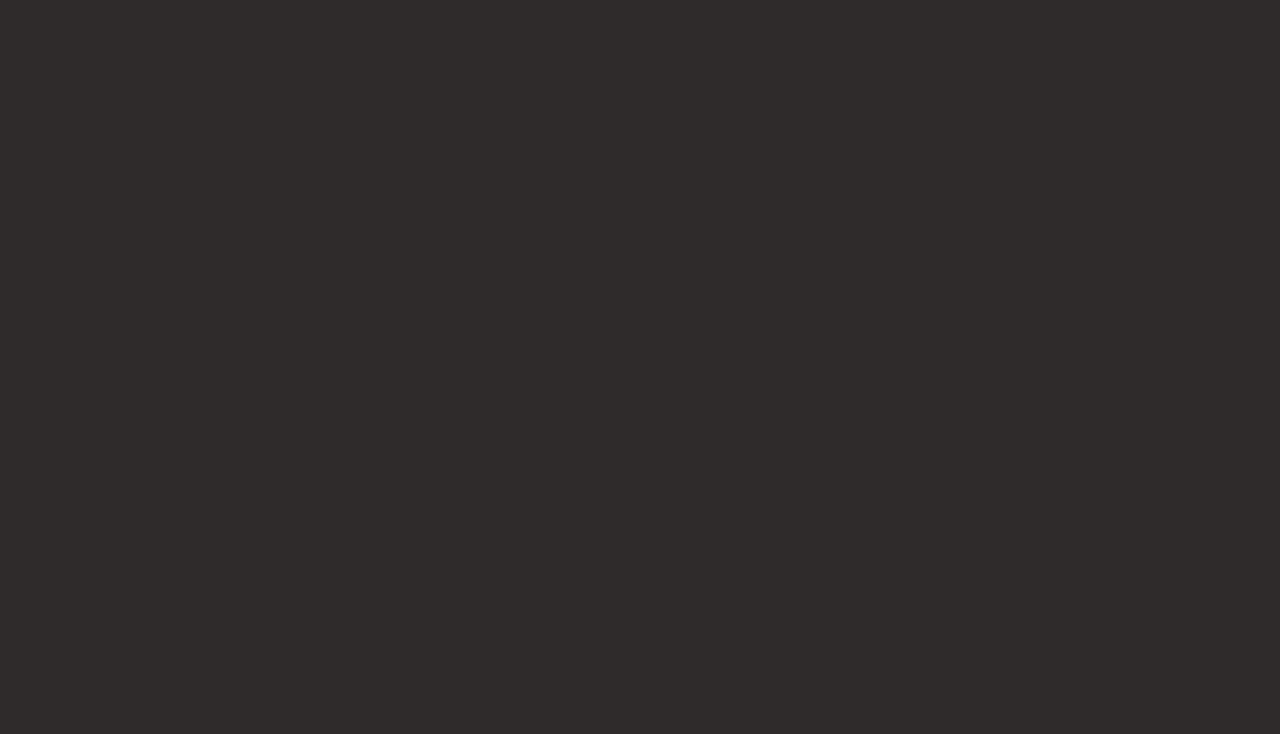
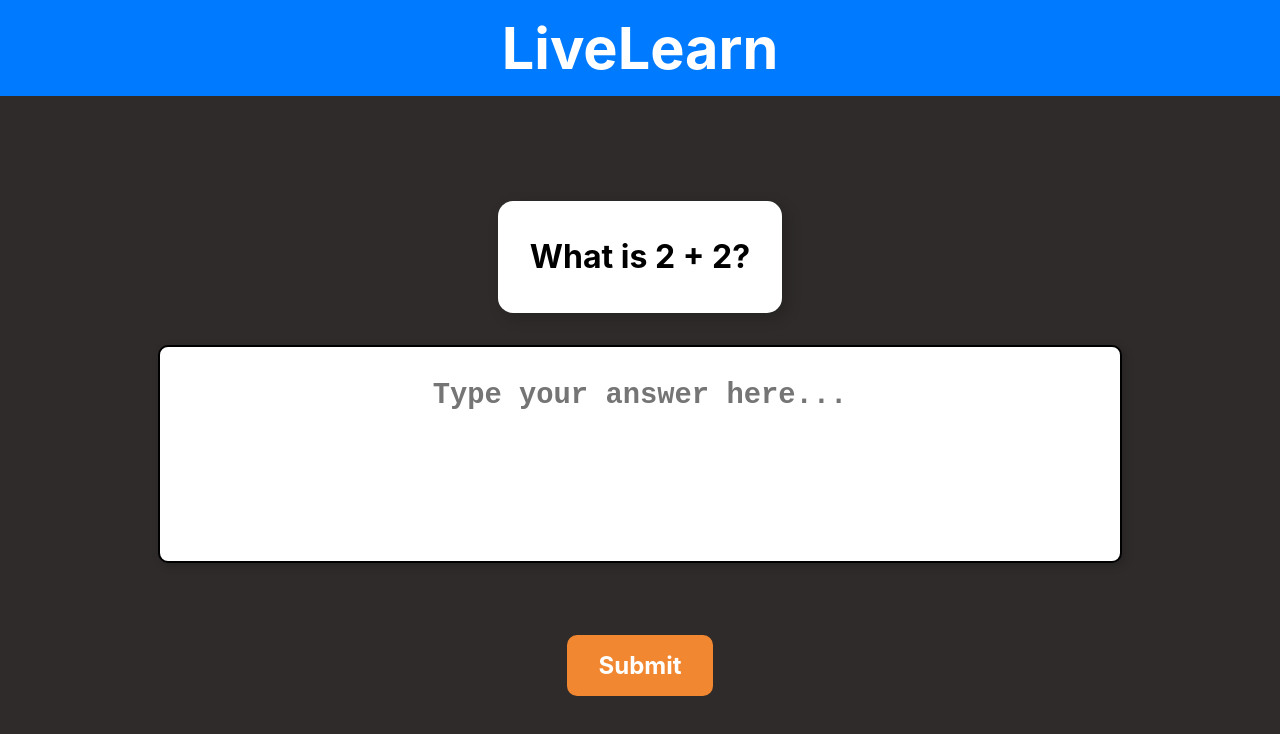
Before and after one commit to dylantallon/livelearn, a React (Vite) app in the folder livelearn-frontend/: page /FRQ in a window 1280 px wide. Before the commit this address had no page. Shown: the top 734 px of the page. Built offline with nearby package versions, Linux system fonts and the light colour scheme.

Commit message:
added FRQ question type

```diff
--- /dev/null
+++ b/livelearn-frontend/src/Student-Screens/FRQ.css
@@ -0,0 +1,95 @@
+/* Ensure no scrollbars & proper sizing */
+html, body {
+    margin: 0;
+    padding: 0;
+    overflow: hidden;
+    height: 100%;
+    box-sizing: border-box;
+  }
+
+  /* FRQ Container */
+  .frq-container {
+    display: flex;
+    flex-direction: column;
+    height: 100vh;
+    width: 100vw;
+    background-color: #2f2b2b;
+    box-sizing: border-box;
+    overflow: hidden;
+  }
+
+  /* Header */
+  .FRQ-header {
+    justify-content: center;
+    top: 0;
+    left: 0;
+    width: 100vw;
+    height: 80px;
+    background-color: #007bff;
+    color: white;
+    text-align: center;
+    padding: 0.5rem 0;
+    font-size: 1.8rem;
+    display: flex;
+    align-items: center;
+    font-weight: bold;
+  }
+
+  /* Content area */
+  .frq-content {
+    display: flex;
+    flex-direction: column;
+    align-items: center;
+    justify-content: center;
+    width: 100%;
+    height: calc(100vh - 80px);
+    padding: 2rem 5rem;
+    box-sizing: border-box;
+  }
+
+  /* Question box styling */
+  .frq-question-box {
+    color: black;
+    background-color: white;
+    border-radius: 15px;
+    padding: 2rem;
+    font-size: 2rem;
+    font-weight: bold;
+    box-shadow: 5px 5px 15px rgba(0, 0, 0, 0.2);
+    text-align: center;
+    max-width: 80%;
+    margin-bottom: 2rem;
+  }
+
+  /* Textarea for response */
+  .answer-box {
+    width: 80%;
+    height: 150px;
+    font-size: 1.5rem;
+    padding: 1rem;
+    border-radius: 10px;
+    border: 2px solid #ccc;
+    resize: none;
+    box-shadow: 3px 3px 10px rgba(0, 0, 0, 0.2);
+    background-color: white;
+    color: black;
+  }
+
+  /* Submit button */
+  .submit-button {
+    margin-top: 1.5rem;
+    padding: 1rem 2rem;
+    font-size: 1.5rem;
+    font-weight: bold;
+    color: white;
+    background-color: #f18730;
+    border: none;
+    border-radius: 10px;
+    cursor: pointer;
+    transition: 0.3s;
+  }
+
+  /* Hover effect */
+  .submit-button:hover {
+    background-color: #e6761c;
+  }
--- /dev/null
+++ b/livelearn-frontend/src/Student-Screens/FRQ.tsx
@@ -0,0 +1,35 @@
+import React, { useState } from "react";
+import "./FRQ.css";
+
+interface FRQProps {
+  question: { question: string; acceptedAnswers: string[] };
+  onSubmit: (answer: string) => void;
+}
+
+const FRQ: React.FC<FRQProps> = ({ question, onSubmit }) => {
+  const [answer, setAnswer] = useState("");
+
+  return (
+    <div className="frq-container">
+      <div className="FRQ-header">
+        <h1>LiveLearn</h1>
+      </div>
+      <div className="frq-content">
+        <div className="frq-question-box">
+          <p className="question-text">{question.question}</p>
+        </div>
+        <textarea
+          className="answer-box"
+          value={answer}
+          onChange={(e) => setAnswer(e.target.value)}
+          placeholder="Type your answer here..."
+        ></textarea>
+        <button className="submit-button" onClick={() => onSubmit(answer)}>
+          Submit
+        </button>
+      </div>
+    </div>
+  );
+};
+
+export default FRQ;
--- a/livelearn-frontend/src/Student-Screens/Feedback.tsx
+++ b/livelearn-frontend/src/Student-Screens/Feedback.tsx
@@ -1,74 +1,23 @@
-// import React, { useEffect, useState } from "react";
-// import { useLocation, useNavigate } from "react-router-dom";
-// import "./Feedback.css"; // Create this file for styling
-
-// const Feedback: React.FC = () => {
-//   const location = useLocation();
-//   const navigate = useNavigate();
-//   const params = new URLSearchParams(location.search);
-
-//   const userAnswer = params.get("answer") || "No answer selected";
-//   const correctAnswer = "A"; // Set the correct answer here
-//   const isCorrect = userAnswer === correctAnswer;
-
-//   const [countdown, setCountdown] = useState(5);
-
-//   useEffect(() => {
-//     const timer = setInterval(() => {
-//       setCountdown((prev) => prev - 1);
-//     }, 100000);
-
-//     if (countdown === 0) {
-//       navigate("/MCQ"); // Redirect back to question page
-//     }
-
-//     return () => clearInterval(timer);
-//   }, [countdown, navigate]);
-
-//   return (
-//     <div className="feedback-container">
-//       <div className="feedback-header">
-//         <h1>LiveLearn</h1>
-//       </div>
-//       <h1 className="answer"> {isCorrect ? "✅ Correct!" : "❌ Wrong!"}</h1>
-//       <p className="feedback-message">
-//         The correct answer was: <strong>{correctAnswer}</strong>
-//       </p>
-//       <p className="countdown-text">next question in {countdown} seconds...</p>
-//     </div>
-//   );
-// };
-
-// export default Feedback;
-
 import React from "react";
-import { useLocation } from "react-router-dom";
 import "./Feedback.css";
 
 interface FeedbackProps {
+  question: { type: "MCQ" | "FRQ"; question: string; answer?: string; acceptedAnswers?: string[] };
   onNext: () => void;
 }
 
-const questions = [
-  { question: "What is 2 + 2?", answer: "4" },
-  { question: "What is 3 + 5?", answer: "8" },
-  { question: "What is 10 - 6?", answer: "4" },
-];
-
-const Feedback: React.FC<FeedbackProps> = ({ onNext }) => {
-  const location = useLocation();
-  const params = new URLSearchParams(location.search);
-  const questionIndex = parseInt(params.get("questionIndex") || "0", 10);
-
+const Feedback: React.FC<FeedbackProps> = ({ question, onNext }) => {
   return (
     <div className="feedback-container">
       <div className="feedback-header">
         <h1>LiveLearn</h1>
       </div>
       <div className="feedback-section">
-      <h1 className="answer">The correct answer was:</h1>
-      <div className="feedback-box">{questions[questionIndex].answer}</div>
-      <button className="next-btn" onClick={onNext}>Next Question</button>
+        <h1 className="answer">The correct answer was:</h1>
+        <div className="feedback-box">
+          {question.type === "MCQ" ? question.answer : question.acceptedAnswers?.join(" or ")}
+        </div>
+        <button className="next-btn" onClick={onNext}>Next Question</button>
       </div>
     </div>
   );
--- a/livelearn-frontend/src/Student-Screens/Result.tsx
+++ b/livelearn-frontend/src/Student-Screens/Result.tsx
@@ -1,44 +1,4 @@
-// import React, { useEffect, useState } from "react";
-// import { useLocation, useNavigate } from "react-router-dom";
-// import "./Result.css";
-
-// const Result: React.FC = () => {
-//   const location = useLocation();
-//   const navigate = useNavigate();
-//   const params = new URLSearchParams(location.search);
-//   const userAnswer = params.get("answer") || "No answer selected";
-
-//   const [countdown, setCountdown] = useState(5);
-
-//   useEffect(() => {
-//     const timer = setInterval(() => {
-//       setCountdown((prev) => prev - 1);
-//     }, 1000000);
-
-//     if (countdown === 0) {
-//       navigate(`/feedback?answer=${userAnswer}`); // Navigate to Feedback page with answer
-//     }
-
-//     return () => clearInterval(timer);
-//   }, [countdown, navigate, userAnswer]);
-
-//   return (
-//     <div className="result-container">
-//       <div className="Result-header">
-//         <h1>LiveLearn</h1>
-//       </div>
-//       <div className="answer-section">
-//         <h1 className="answer-text">You answered:</h1>
-//         <div className="answer-box">{userAnswer}</div>
-//         <p className="countdown-text">Checking answer in {countdown} seconds...</p>
-//       </div>
-//     </div>
-//   );
-// };
-
-// export default Result;
-
-import React from "react";
+import React, { useState } from "react";
 import { useLocation } from "react-router-dom";
 import "./Result.css";
 
@@ -50,6 +10,8 @@ const Result: React.FC<ResultProps> = ({ onShowAnswer }) => {
   const location = useLocation();
   const params = new URLSearchParams(location.search);
   const userAnswer = params.get("answer") || "No answer selected";
+  const correctAnswer = params.get("correctAnswer") || "Answer not available";
+  const [showAnswer, setShowAnswer] = useState(false);
 
   return (
     <div className="result-container">
@@ -59,7 +21,10 @@ const Result: React.FC<ResultProps> = ({ onShowAnswer }) => {
       <div className="answer-section">
         <h1 className="answer-text">You answered:</h1>
         <div className="answer-box">{userAnswer}</div>
-        <button className="next-btn" onClick={onShowAnswer}>Show Answer</button>
+        {showAnswer && <p className="correct-answer">Correct answer: {correctAnswer}</p>}
+        <button className="next-btn" onClick={() => { setShowAnswer(true); onShowAnswer(); }}>
+          Show Answer
+        </button>
       </div>
     </div>
   );
--- a/livelearn-frontend/src/main.tsx
+++ b/livelearn-frontend/src/main.tsx
@@ -2,6 +2,7 @@ import { createRoot } from "react-dom/client";
 import { BrowserRouter as Router, Routes, Route, useNavigate } from "react-router-dom";
 import { useState } from "react";
 import MCQ from "./Student-Screens/MCQ.tsx";
+import FRQ from "./Student-Screens/FRQ.tsx";
 import Result from "./Student-Screens/Result.tsx";
 import Feedback from "./Student-Screens/Feedback.tsx";
 import Start from "./Start.tsx";
@@ -9,7 +10,7 @@ import Poll from "./Teacher-Screens/Poll.tsx";
 import Score from "./Teacher-Screens/Score.tsx";
 import LoadingScreen from "./Student-Screens/LoadingScreen.tsx";
 import FinalScreen from "./Student-Screens/FinalScreen.tsx";
-import Edit from './Teacher-Screens/Edit.tsx';
+import Edit from "./Teacher-Screens/Edit.tsx";
 import "./index.css";
 
 const App = () => {
@@ -17,16 +18,24 @@ const App = () => {
   const [userAnswers, setUserAnswers] = useState<string[]>([]);
   const navigate = useNavigate();
 
-  const questions = [
-    { question: "What is 2 + 2?", options: ["3", "4", "5", "6"], answer: "4" },
-    { question: "What is 3 + 5?", options: ["7", "8", "9", "10"], answer: "8" },
-    { question: "What is 10 - 6?", options: ["2", "4", "5", "6"], answer: "4" },
+  type Question =
+    | { type: "MCQ"; question: string; options: string[]; answer: string }
+    | { type: "FRQ"; question: string; acceptedAnswers: string[] };
+
+  const questions: Question[] = [
+    { type: "MCQ", question: "What is 2 + 2?", options: ["3", "4", "5", "6"], answer: "4" },
+    { type: "MCQ", question: "What is 3 + 5?", options: ["7", "8", "9", "10"], answer: "8" },
+    { type: "FRQ", question: "Is the sky blue?", acceptedAnswers: ["Yes", "yes"] },
   ];
 
   const handleAnswer = (answer: string) => {
-    const newAnswers = [...userAnswers, answer];
-    setUserAnswers(newAnswers);
-    navigate(`/Result?answer=${answer}`);
+    const currentQuestion = questions[questionIndex];
+    const correctAnswer = currentQuestion.type === "MCQ"
+      ? currentQuestion.answer
+      : currentQuestion.acceptedAnswers.join(" or ");
+
+    setUserAnswers([...userAnswers, answer]);
+    navigate(`/Result?answer=${answer}&correctAnswer=${encodeURIComponent(correctAnswer)}&questionIndex=${questionIndex}`);
   };
 
   const handleShowAnswer = () => {
@@ -34,14 +43,14 @@ const App = () => {
   };
 
   const handleNextQuestion = () => {
-    if (questionIndex < 2) {
+    if (questionIndex < questions.length - 1) {
       setQuestionIndex(questionIndex + 1);
-      navigate("/MCQ");
+      const nextQuestion = questions[questionIndex + 1];
+      navigate(nextQuestion.type === "MCQ" ? "/MCQ" : "/FRQ");
     } else {
       navigate("/finished");
     }
   };
-
 
   return (
     <Routes>
@@ -50,9 +59,26 @@ const App = () => {
       <Route path="/scores" element={<Score />} />
       <Route path="/edit" element={<Edit />} />
       <Route path="/loading" element={<LoadingScreen />} />
-      <Route path="/MCQ" element={<MCQ question={questions[questionIndex]} onAnswer={handleAnswer} />} />
+      <Route
+        path="/MCQ"
+        element={
+          <MCQ
+            question={questions[questionIndex] as { type: "MCQ"; question: string; options: string[]; answer: string }}
+            onAnswer={handleAnswer}
+          />
+        }
+      />
+      <Route
+        path="/FRQ"
+        element={
+          <FRQ
+            question={questions[questionIndex] as { type: "FRQ"; question: string; acceptedAnswers: string[] }}
+            onSubmit={handleAnswer}
+          />
+        }
+      />
       <Route path="/Result" element={<Result onShowAnswer={handleShowAnswer} />} />
-      <Route path="/FeedBack" element={<Feedback onNext={handleNextQuestion} />} />
+      <Route path="/FeedBack" element={<Feedback question={questions[questionIndex]} onNext={handleNextQuestion} />} />
       <Route path="/finished" element={<FinalScreen />} />
     </Routes>
   );
```
